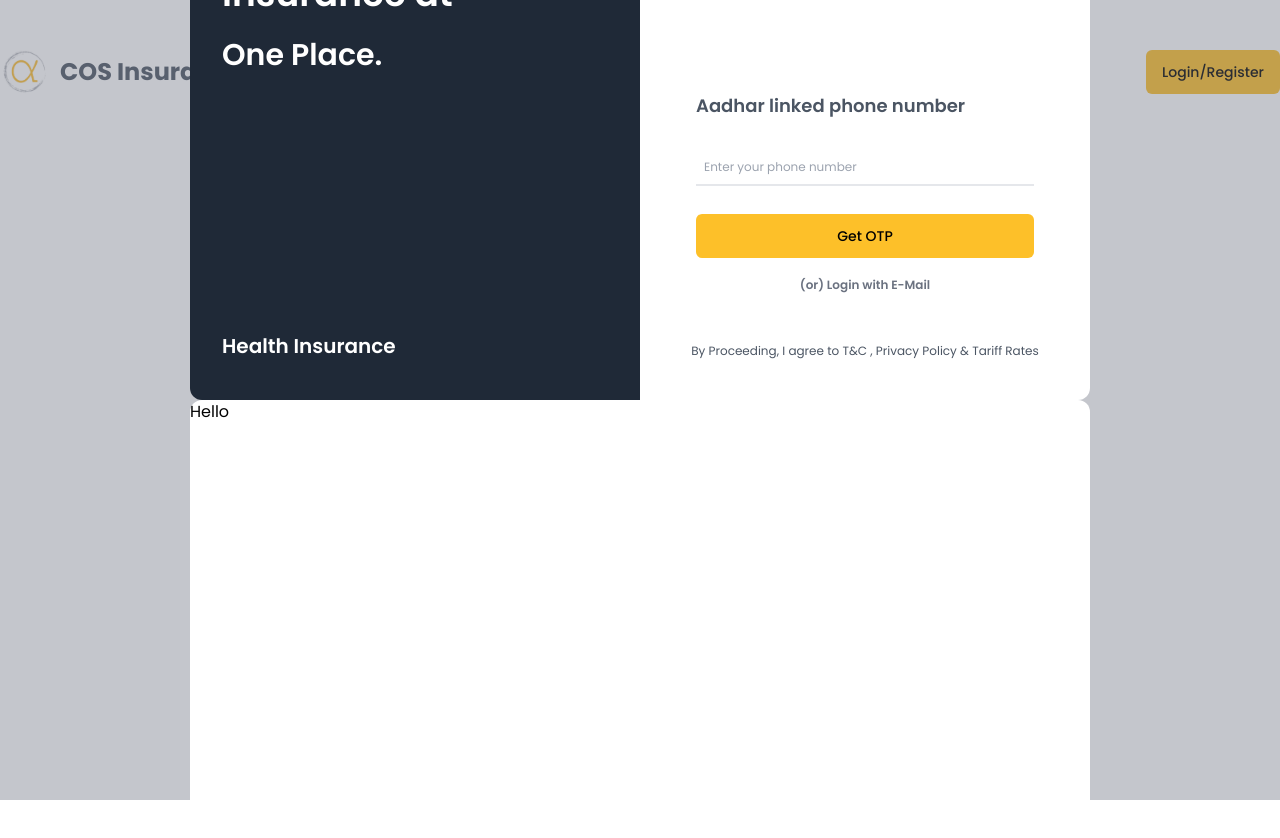
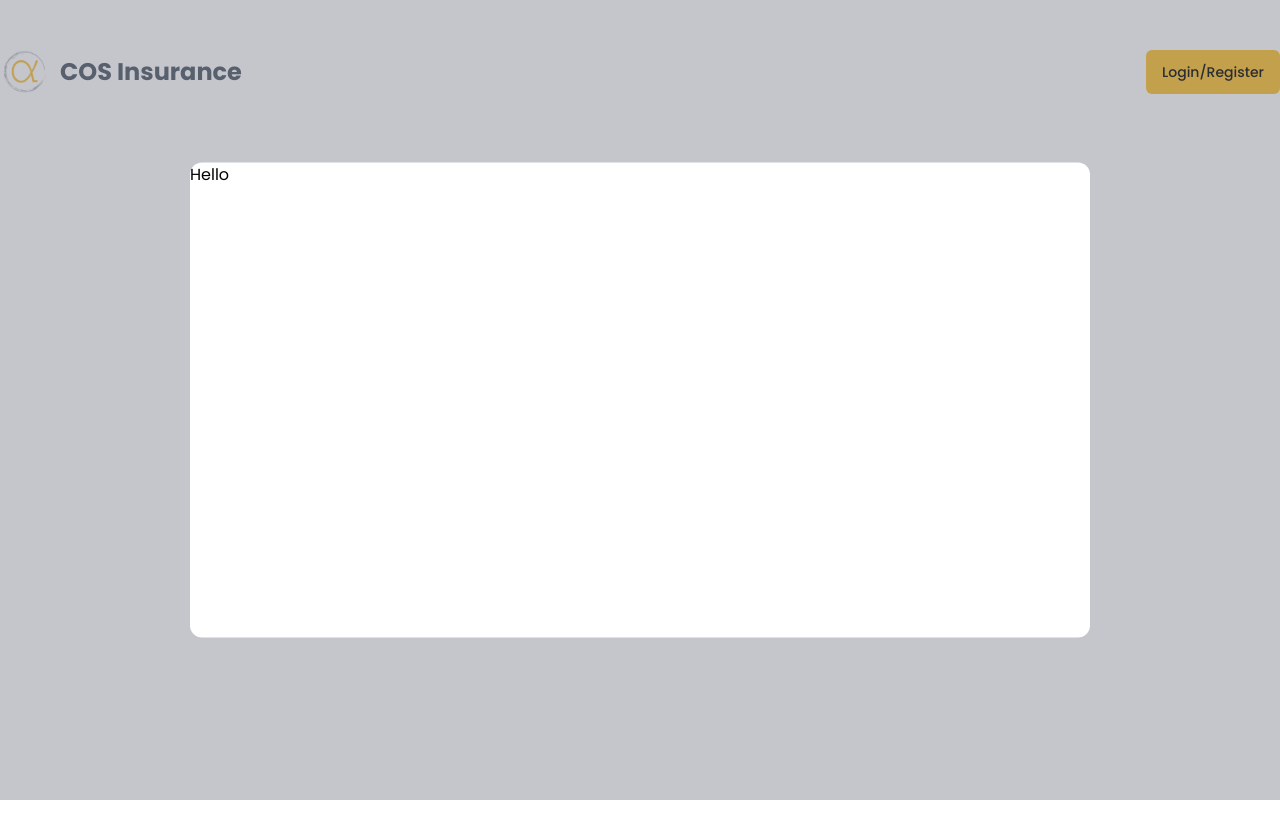
Before and after one commit to chander-git26/CosIn-frontend-ver2, a React (Vite) app: page / in a window 1280 px wide. Both pictures are taken after a click on the button "Login/Register". Shown: the top 838 px of the page. After the commit the page ends 800 px from the top, so only its background shows below. Built offline with nearby package versions, Linux system fonts and the light colour scheme.

Commit message:
login changes

```diff
--- a/src/features/Home/Components/Login.jsx
+++ b/src/features/Home/Components/Login.jsx
@@ -10,7 +10,7 @@ const Login = ({loginToggle}) => {
     <div className='absolute top-1/2 left-1/2 transform  -translate-x-1/2 -translate-y-1/2 h-full w-full '>
         <div className='h-full w-full bg-gray-500 opacity-40 relative' onClick={()=>loginToggle(prev=>!prev)}></div>
         <div className='absolute top-1/2 left-1/2 transform  -translate-x-1/2 -translate-y-1/2'>
-      <AuthLogin loginToggle={loginToggle}/>
+      {/* <AuthLogin loginToggle={loginToggle}/> */}
       <Userinfo/>
         </div>
     </div>
```
